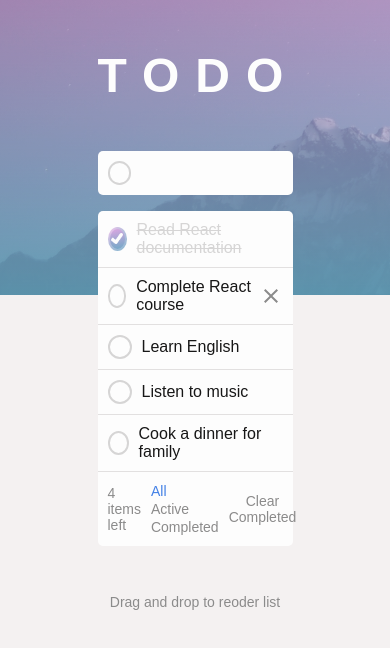
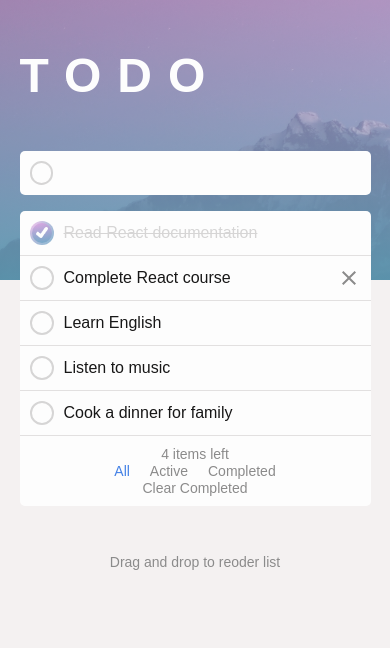
Before and after one commit to maxim-tikhon/react-todo, a React (Create React App) app: page / in a window 390 px wide. Shown: the top 648 px of the page. Built offline with nearby package versions, Linux system fonts and the light colour scheme.

Commit message:
add media queries for mobile

```diff
--- a/src/App.js
+++ b/src/App.js
@@ -38,7 +38,7 @@ function App() {
             <input type='checkbox' className='custom-checkbox ' />
             <span className='task'>Cook a dinner for family</span>
           </div>
-          <div className='row'>
+          <div className='row footer'>
             <span className='total-count'>4 items left</span>
             <div className='buttons-container'>
               <button className='button-link active'>All</button>
--- a/src/App.scss
+++ b/src/App.scss
@@ -15,7 +15,7 @@ body {
   flex-direction: column;
   align-items: center;
   background-image: linear-gradient(to bottom, #e983dd80, #579ebfcc), url('../public/images/header.jpg');
-  height: 35vh;
+  height: 280px;
   background-size: cover;
   opacity: 0.9;
 }
@@ -27,6 +27,18 @@ body {
   align-items: flex-start;
   justify-content: flex-start;
   padding: 3rem 0;
+}
+
+@media (max-width: 768px) {
+  .todo-container {
+    width: 90vw;
+  }
+
+  .row {
+    &.footer {
+      flex-direction: column;
+    }
+  }
 }
 
 .todo-header {
@@ -109,11 +121,14 @@ input[type=text] {
   &:last-of-type {
     border-bottom-left-radius: 5px;
     border-bottom-right-radius: 5px;
-    justify-content: space-between;
   }
 
   &:not(:last-of-type) {
     border-bottom: 1px solid rgb(225, 223, 223);
+  }
+
+  &.footer {
+    justify-content: space-between;
   }
 }
 
```
